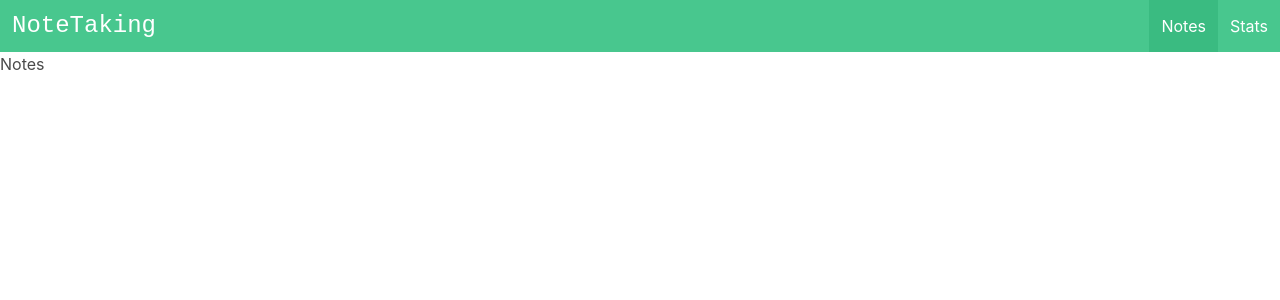
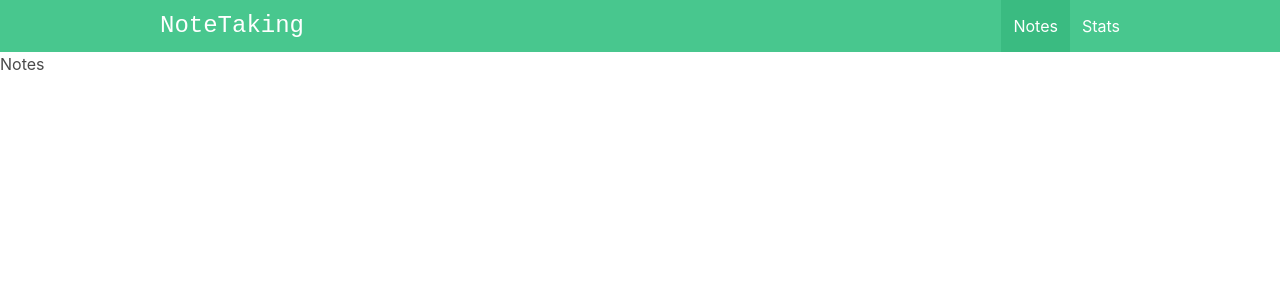
Before and after one commit to elvan/note-taking-app-vue-firebase, a Vue app: page / in a window 1280 px wide. Shown: the top 300 px of the page. Built offline with nearby package versions, Linux system fonts and the light colour scheme.

Commit message:
navbar responsive design and menu

```diff
--- a/src/components/Layout/NavBar.vue
+++ b/src/components/Layout/NavBar.vue
@@ -1,14 +1,17 @@
 <template>
   <nav class="navbar is-success" aria-label="main navigation" role="navigation">
+    <div class="container is-max-desktop">
       <div class="navbar-brand">
         <div class="navbar-item is-size-4 is-family-monospace">NoteTaking</div>
 
         <a
+          @click.prevent="showMobileNav = !showMobileNav"
+          class="navbar-burger"
+          :class="{ 'is-active': showMobileNav }"
+          aria-expanded="false"
+          aria-label="menu"
+          data-target="navbarBasicExample"
           role="button"
-        class="navbar-burger"
-        aria-label="menu"
-        aria-expanded="false"
-        data-target="navbarBasicExample"
         >
           <span aria-hidden="true"></span>
           <span aria-hidden="true"></span>
@@ -16,7 +19,11 @@
         </a>
       </div>
 
-    <div id="navbarBasicExample" class="navbar-menu">
+      <div
+        id="navbarBasicExample"
+        class="navbar-menu"
+        :class="{ 'is-active': showMobileNav }"
+      >
         <div class="navbar-end">
           <RouterLink to="/" class="navbar-item" active-class="is-active">
             Notes
@@ -26,5 +33,30 @@
           </RouterLink>
         </div>
       </div>
+    </div>
   </nav>
 </template>
+
+<script setup>
+/*
+  imports
+*/
+
+import { ref } from 'vue';
+
+/*
+  mobile nav
+*/
+
+const showMobileNav = ref(false);
+</script>
+
+<style>
+@media (max-width: 1023px) {
+  .navbar-menu {
+    position: absolute;
+    left: 0;
+    width: 100%;
+  }
+}
+</style>
```
Lines whose indentation alone changed are shown as unchanged.
